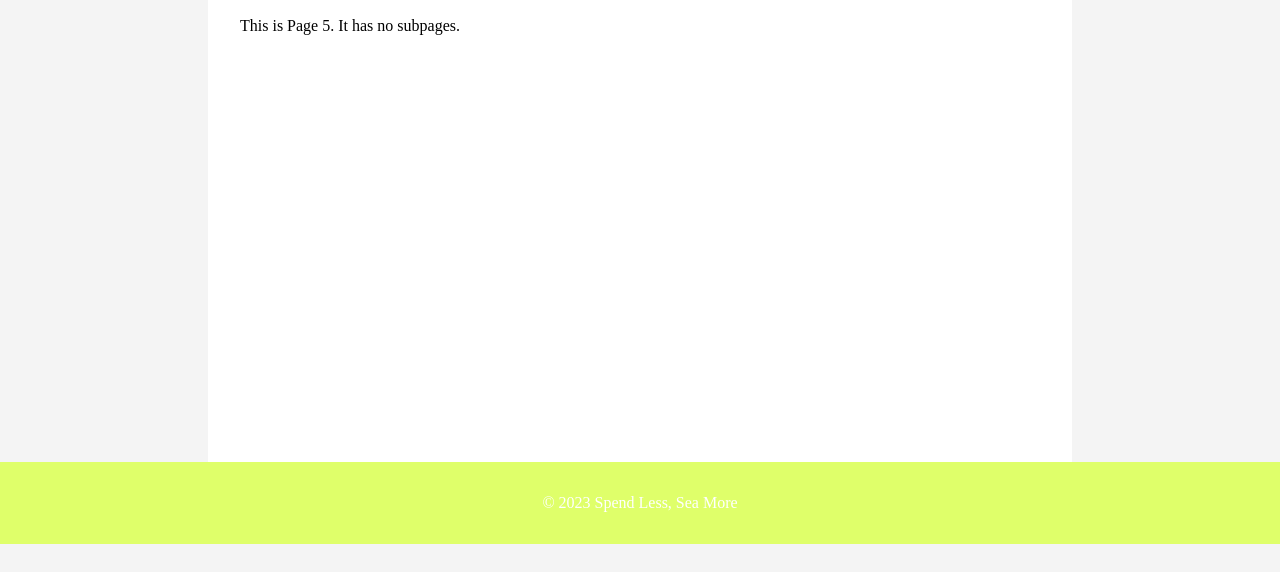
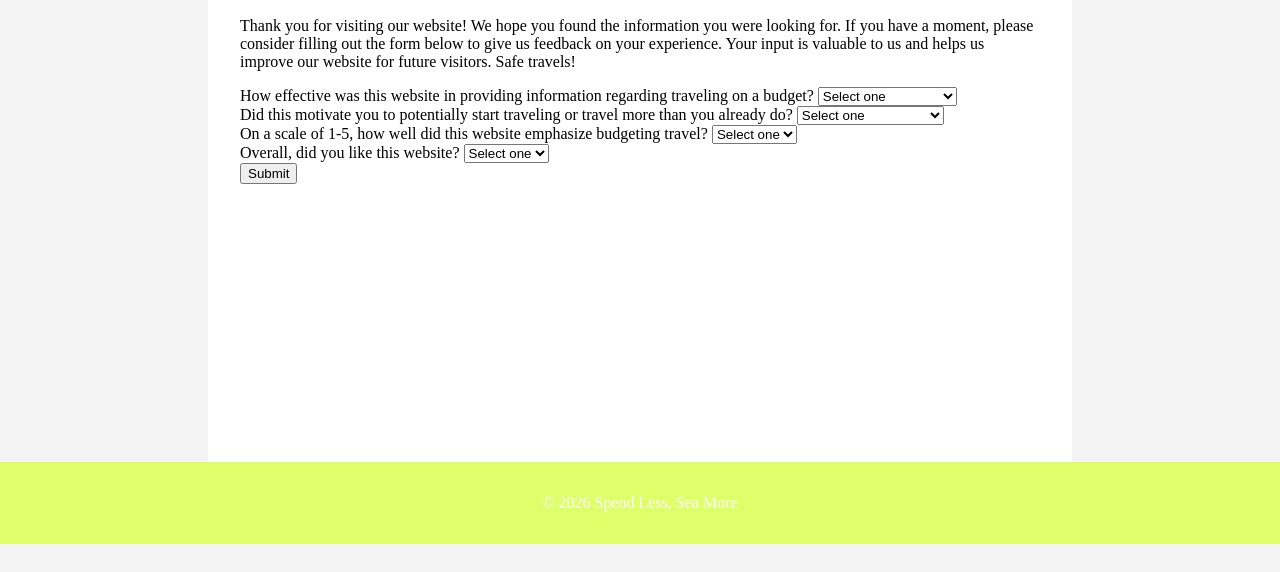
Before and after one commit to vmauceri/vmauceri.github.io, a plain HTML site: page page5.html in a window 1280 px wide. Shown: the part 228-800 px from the top of the page. Drawn offline with Linux system fonts and the light colour scheme.

Commit message:
Update website content and copyright year

```diff
--- a/page5.html
+++ b/page5.html
@@ -22,10 +22,59 @@
     </nav>
     <main>
         <h2>Closing page</h2>
-        <p>This is Page 5. It has no subpages.</p>
+        <p>Thank you for visiting our website! We hope you found the information you were looking for.
+        If you have a moment, please consider filling out the form below to give us feedback on your experience. Your input is valuable to us and helps us improve our website for future visitors. Safe travels!
+        </p>
+        <form action="#" method="post">
+            <div>
+                <label for="effectiveness">How effective was this website in providing information regarding traveling on a budget?</label>
+                <select id="effectiveness" name="effectiveness" required>
+                    <option value="" disabled selected>Select one</option>
+                    <option value="very_effective">Very effective</option>
+                    <option value="somewhat_effective">Somewhat effective</option>
+                    <option value="neutral">Neutral</option>
+                    <option value="not_very_effective">Not very effective</option>
+                    <option value="not_effective">Not effective</option>
+                </select>
+            </div>
+            <div>
+                <label for="motivation">Did this motivate you to potentially start traveling or travel more than you already do?</label>
+                <select id="motivation" name="motivation" required>
+                    <option value="" disabled selected>Select one</option>
+                    <option value="very_motivated">Yes, very motivated</option>
+                    <option value="somewhat_motivated">Somewhat motivated</option>
+                    <option value="neutral">Neutral</option>
+                    <option value="not_motivated">Not motivated</option>
+                    <option value="not_at_all">Not at all</option>
+                </select>
+            </div>
+            <div>
+                <label for="budget_emphasis">On a scale of 1-5, how well did this website emphasize budgeting travel?</label>
+                <select id="budget_emphasis" name="budget_emphasis" required>
+                    <option value="" disabled selected>Select one</option>
+                    <option value="1">1</option>
+                    <option value="2">2</option>
+                    <option value="3">3</option>
+                    <option value="4">4</option>
+                    <option value="5">5</option>
+                </select>
+            </div>
+            <div>
+                <label for="overall_like">Overall, did you like this website?</label>
+                <select id="overall_like" name="overall_like" required>
+                    <option value="" disabled selected>Select one</option>
+                    <option value="yes">Yes</option>
+                    <option value="somewhat">Somewhat</option>
+                    <option value="neutral">Neutral</option>
+                    <option value="not_really">Not really</option>
+                    <option value="no">No</option>
+                </select>
+            </div>
+            <button type="submit">Submit</button>
+        </form>
     </main>
     <footer>
-        <p>&copy; 2023 Spend Less, Sea More</p>
+        <p>&copy; 2026 Spend Less, Sea More</p>
     </footer>
 </body>
 </html>
```
Also changed, not shown: index.html (+15 -4 lines), page1.html (+1 -1 lines), page1/subpage1_1.html (+1 -1 lines), page2.html (+1 -1 lines), page2/subpage2_1.html (+1 -1 lines), page3.html (+1 -1 lines), page3/subpage3_1.html (+1 -1 lines), page4.html (+1 -1 lines), page4/subpage4_1.html (+1 -1 lines), 1 other file.
